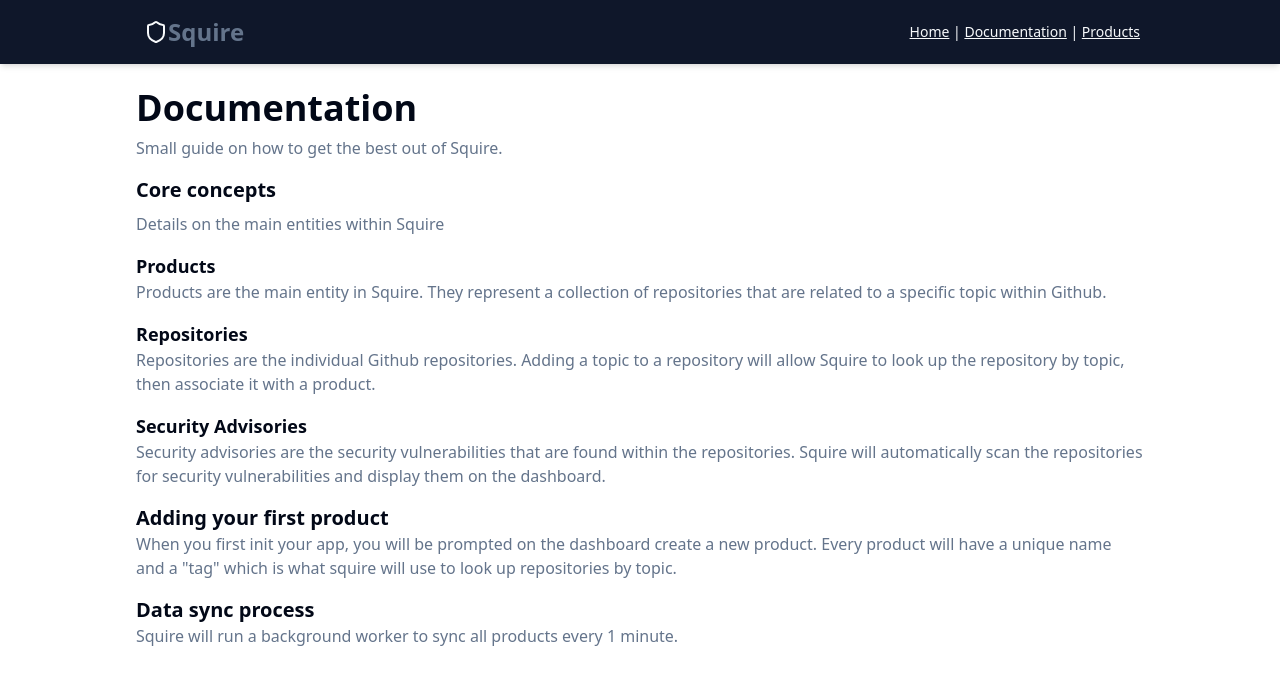
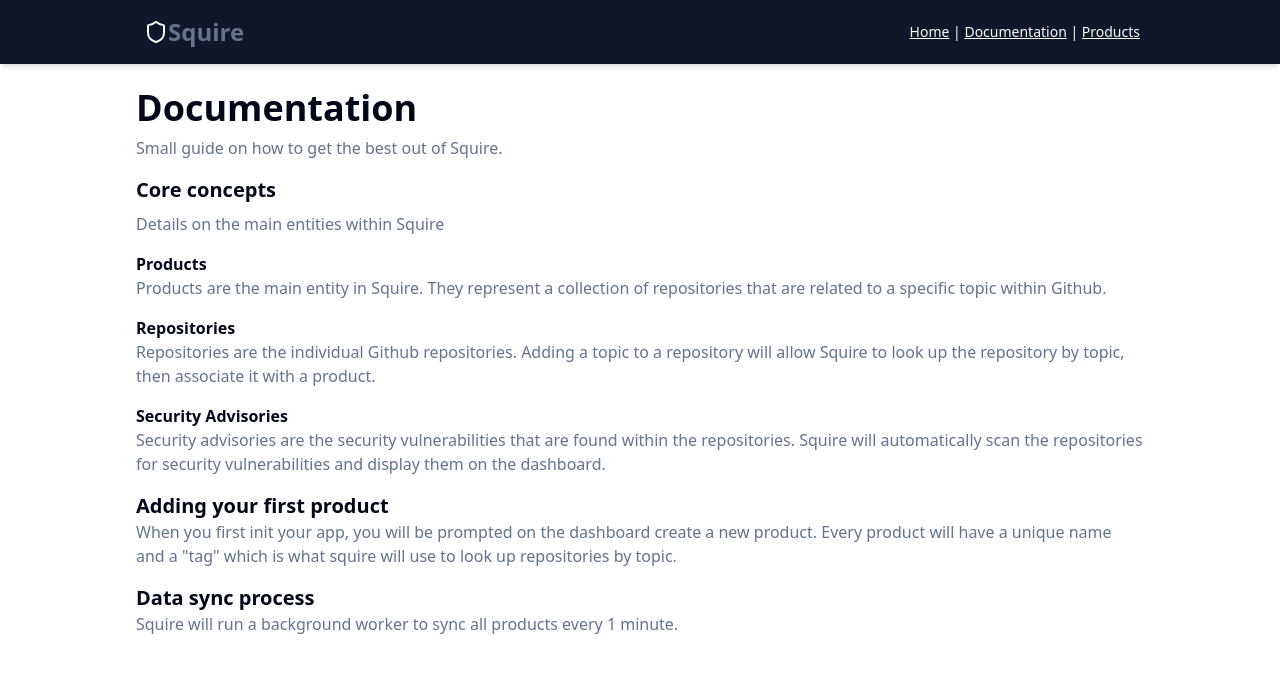
Before and after one commit to code-gorilla-au/squire, a SvelteKit app in the folder apps/client/: page /docs in a window 1280 px wide. Shown: the top 684 px of the page. Built offline with nearby package versions, Linux system fonts and the light colour scheme.

Commit message:
adjusting

```diff
--- a/apps/client/src/routes/docs/+page.svelte
+++ b/apps/client/src/routes/docs/+page.svelte
@@ -7,7 +7,7 @@
 
 <h3 class="heading-3 mt-4 mb-2">Core concepts</h3>
 <p class="text-muted-foreground">Details on the main entities within Squire</p>
-<h4 class="font-semibold text-lg mt-4">
+<h4 class="font-semibold mt-4">
     Products
 </h4>
 <p class="text-muted-foreground">
@@ -15,7 +15,7 @@
     They represent a collection of repositories that are related to a specific topic within Github.
 </p>
 
-<h4 class="font-semibold text-lg mt-4">
+<h4 class="font-semibold mt-4">
     Repositories
 </h4>
 <p class="text-muted-foreground">
@@ -24,7 +24,7 @@
     then associate it with a product.
 </p>
 
-<h4 class="font-semibold text-lg mt-4">Security Advisories</h4>
+<h4 class="font-semibold mt-4">Security Advisories</h4>
 <p class="text-muted-foreground">
     Security advisories are the security vulnerabilities that are found within the repositories.
     Squire will automatically scan the repositories for security vulnerabilities and display them on the dashboard.
```
